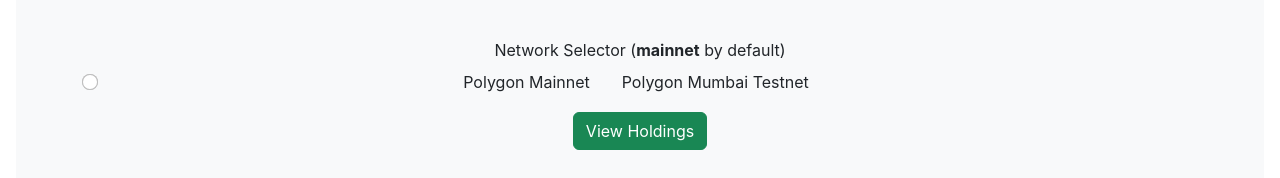
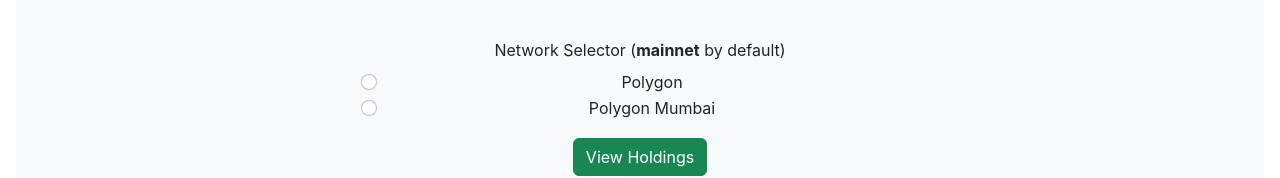
Before and after one commit to CodingAbdullah/Polygon-Wallet-Dashboard, a React (Create React App) app in the folder frontend/: page /erc20-holdings in a window 1280 px wide. Shown: the part 295-473 px from the top of the page. Built offline with nearby package versions, Linux system fonts and the light colour scheme; no server answers.

Commit message:
Refactoring Network Selector

```diff
--- a/frontend/src/Components/NetworkSelector/NetworkSelector.tsx
+++ b/frontend/src/Components/NetworkSelector/NetworkSelector.tsx
@@ -5,13 +5,20 @@
 
     // Add options for Mainnet and Polygon's own testnet
     let optionsValue = null;
-
     optionsValue = (
-        <div className="form-check" style={{ textAlign: 'center' }}>
-            <label id='network-label' className="form-check-label">Polygon Mainnet</label>
-            <input className="form-check-input" onChange={maticNetwork} name='network-type' type="radio" value="polygon" />
-            <label id="network-label" className="form-check-label">Polygon Mumbai Testnet</label>
-            <input className="form-check-input" name='network-type' type="radio" value="mumbai" />
+        <div style={{ marginLeft: 'auto', marginRight: 'auto', width: "50%" }}>
+            <div className="form-check">
+                <input className="form-check-input" type="radio" name="exampleRadios" value="option2" />
+                <label className="form-check-label">
+                    Polygon
+                </label>
+            </div>
+            <div className="form-check">
+                <input className="form-check-input" type="radio" name="exampleRadios" id="exampleRadios3" value="option3" />
+                <label className="form-check-label">
+                    Polygon Mumbai
+                </label>
+            </div>
         </div>
     )
 
```
